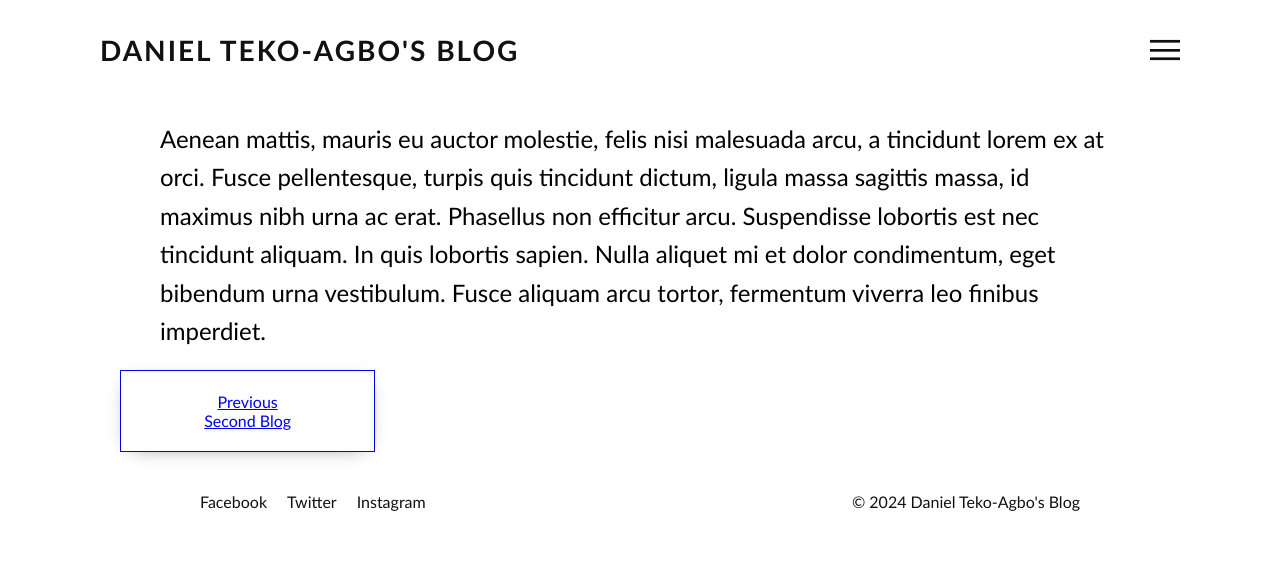
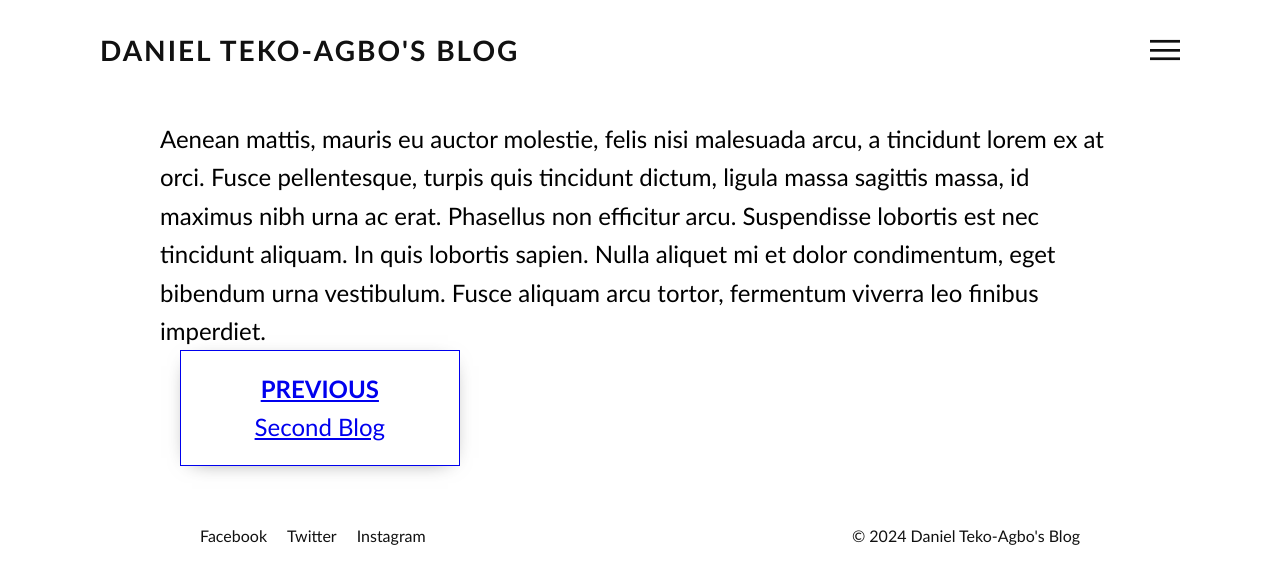
Before and after one commit to DanielTeko-Agbo/blog, a Jekyll site: the page built from _posts/2024-07-23-writing-to-graylog-from-nifi.md, in a window 1280 px wide. Shown: the top 584 px of the page. Built offline with Jekyll 4.4.1, drawn with Linux system fonts in a browser that asks for light colours.

Commit message:
Modified Page Link

```diff
--- a/_layouts/default.html
+++ b/_layouts/default.html
@@ -20,14 +20,12 @@
 
 		<div class="container">
 			{{content}}
-		</div>
 
-        <div>
             <span class="next-blogs">
                 {% if page.previous.url %}
                     <a class="page-item" href="{{ page.previous.url | prepend: site.baseurl | replace: '//', '/' }}">
 						<div>
-							Previous<br>
+							<strong>PREVIOUS</strong><br>
 							{{page.previous.title}}
 						</div>
 					</a>
```
Also changed, not shown: other parts of _layouts/default.html (+2 -18 lines).
